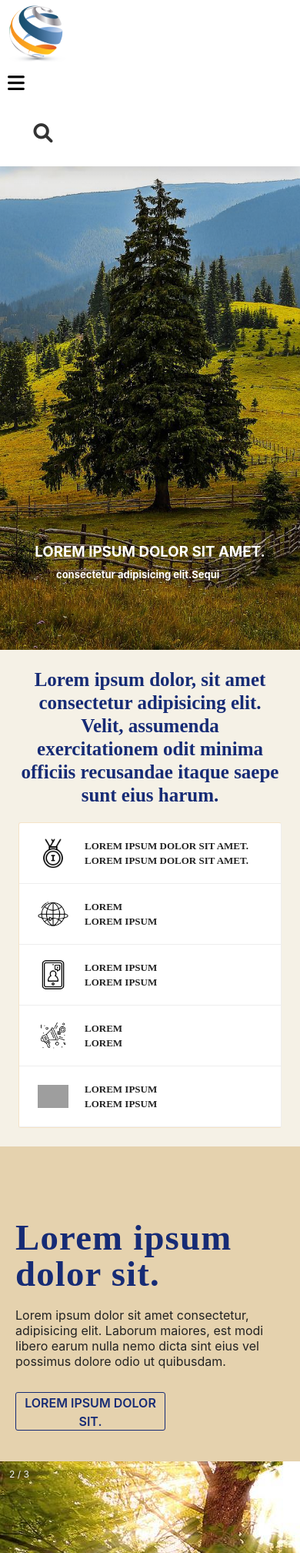
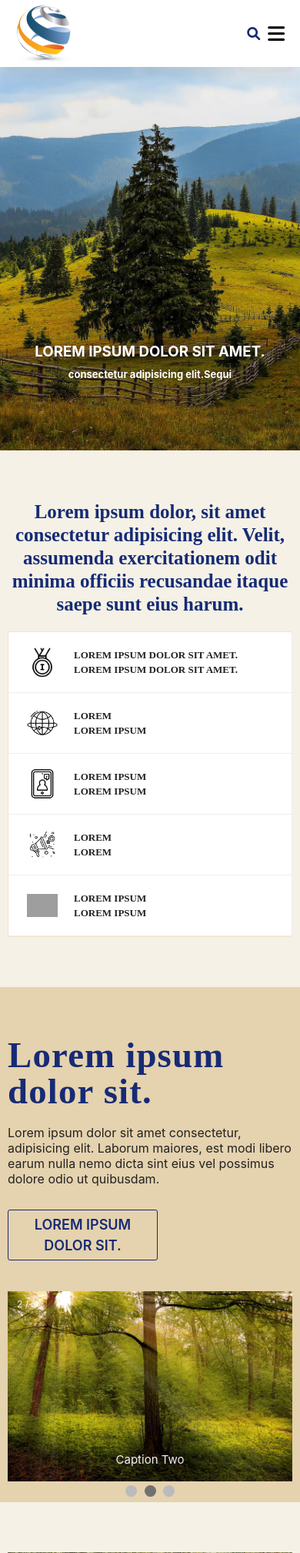
Before and after one commit to nthieu01072016/My-Viet-group-jsc, a PHP site: page / in a window 390 px wide. Shown: the top 2017 px of the page at 77% size. Run offline with PHP 8.4, Linux system fonts and the light colour scheme; some libraries are stand-ins or nearby versions; grey boxes are pictures that could not be loaded.

Commit message:
Add files via upload

```diff
--- a/css/style.css
+++ b/css/style.css
@@ -15,6 +17,12 @@ ul {
 
 html {
     overflow-x: hidden;
+    font-size: 18px;
+}
+
+.container {
+    max-width: 1170px;
+    margin: auto;
 }
 
 body {
@@ -26,13 +34,18 @@ body {
     background-color: #f5f1e6;
 }
 
+/* ======================================================TOP====================================================== */
 #header {
-    width: 100%;
+    position: fixed;
     background-color: #fff;
-    display: flex;
-    position: fixed;
     box-shadow: 0 .5rem 1rem rgba(0, 0, 0, .1);
     z-index: 1000;
+    min-width: 100%;
+
+}
+
+#header .container {
+    display: flex;
 }
 
 #header #top-logo {
@@ -126,9 +140,10 @@ body {
 }
 
 #header #search-icon {
-    font-size: 25px;
-    color: #333;
-    padding: 1.9rem;
+    font-size: 17px;
+    color: #162b75;
+    /* padding: 1.9rem; */
+    margin: 35px 0;
     cursor: pointer;
 }
 
@@ -244,18 +259,17 @@ body {
     text-align: center;
     color: #162b75;
     font-family: 'GaramondPremrPro';
-    margin: 65px;
+    margin: 65px 0;
 }
 
-.slogan .box-1 {
-    max-width: 810px;
+#content .slogan .box-1 {
+    max-width: 820px;
     margin: 0px auto;
 }
 
 #content .slogan .box-2 {
     background: #fff;
     border-radius: 3px;
-    max-width: 1170px;
     margin: 20px auto;
     border: 1px solid #dca4474d;
     display: flex;
@@ -263,7 +277,7 @@ body {
     flex-grow: 1;
 }
 
-.slogan .box-2 a {
+#content .slogan .box-2 a {
     display: flex;
     align-items: center;
     padding: 34px 18px;
@@ -272,12 +286,12 @@ body {
 
 }
 
-.slogan .box-2 a img {
+#content .slogan .box-2 a img {
     max-width: 40px;
     margin: 0px 11px;
 }
 
-.slogan .box-2 a div {
+#content .slogan .box-2 a div {
     text-align: left;
     font-weight: 600;
     font-size: 13px;
@@ -298,11 +312,10 @@ body {
 
 .box-4 {
     background: #e5d2ae;
-    padding-top: 95px;
+    padding-top: 65px;
 }
 
 .box-4 .box-4-1 {
-    max-width: 1170px;
     margin: 0px auto;
     margin-bottom: 40px;
 }
@@ -329,29 +342,40 @@ body {
 }
 
 .box-4 .box-4-1 .box-4-1-btn {
+    position: relative;
     border: 1px solid #162b75;
-    box-sizing: border-box;
     border-radius: 3px;
     color: #162b75;
     background: transparent;
     text-transform: uppercase;
     font-weight: 600;
-    height: 50px;
     width: 195px;
     align-items: center;
+    padding: 5px;
+}
+
+.box-4 .box-4-1 .box-4-1-btn:hover::after {
+    content: '';
+    position: absolute;
+    width: 100%;
+    height: 100%;
+    top: 0;
+    left: 0;
+    border: 1px solid;
 }
 
 .mySlides {
     display: none;
 }
 
-img {
+.slideshow-image {
     vertical-align: middle;
+    width: 100%;
+    height: auto;
 }
 
 /* Slideshow container */
 .slideshow-container {
-    max-width: 1170px;
     position: relative;
     margin: auto;
 }
@@ -681,11 +727,11 @@ img {
     #content .banner h1 {
         font-size: 13px;
         bottom: 70px;
-        min-width: 244px;
+        text-align: center;
+        width: 100%;
     }
 
     #content .slogan {
-        margin: 24px;
     }
 
     #content .slogan .box-2 {
@@ -702,18 +748,13 @@ img {
     }
 
     #content .box-4 .box-4-1 .box-4-1-1 {
-        margin-left: 24px;
-        margin-right: 24px;
     }
 
     #content .box-4 .box-4-1 .box-4-1-2 {
-        margin-left: 24px;
-        margin-right: 24px;
         font-size: 16px;
     }
 
     #content .box-4 .box-4-1 .box-4-1-btn {
-        margin-left: 24px;
 
     }
 
@@ -862,11 +899,11 @@ img {
     #content .banner h1 {
         font-size: 13px;
         bottom: 70px;
-        min-width: 244px;
+        text-align: center;
+        width: 100%;
     }
 
     #content .slogan {
-        margin: 24px;
     }
 
     #content .slogan .box-2 {
@@ -883,18 +920,13 @@ img {
     }
 
     #content .box-4 .box-4-1 .box-4-1-1 {
-        margin-left: 24px;
-        margin-right: 24px;
     }
 
     #content .box-4 .box-4-1 .box-4-1-2 {
-        margin-left: 24px;
-        margin-right: 24px;
         font-size: 16px;
     }
 
     #content .box-4 .box-4-1 .box-4-1-btn {
-        margin-left: 24px;
 
     }
 
@@ -933,6 +961,10 @@ img {
 /* ============================================================================================================================== */
 
 @media screen and (max-width: 450px) {
+
+    .container {
+        width: 370px;
+    }
 
     #header .nav .main-menu>li:hover>.sub-menu,
     #header .nav .main-menu>li .sub-menu>li:hover .sub-menu-child {
@@ -1036,6 +1068,8 @@ img {
 
     #content .banner {
         margin-top: 0;
+        aspect-ratio:2/3;
+        min-height: 450px;
     }
 
     #content .banner img {
@@ -1054,11 +1088,11 @@ img {
     #content .banner h1 {
         font-size: 13px;
         bottom: 70px;
-        min-width: 244px;
+        text-align: center;
+        width: 100%;
     }
 
     #content .slogan {
-        margin: 24px;
     }
 
     #content .slogan .box-2 {
@@ -1075,18 +1109,13 @@ img {
     }
 
     #content .box-4 .box-4-1 .box-4-1-1 {
-        margin-left: 20px;
-        margin-right: 20px;
     }
 
     #content .box-4 .box-4-1 .box-4-1-2 {
-        margin-left: 20px;
-        margin-right: 20px;
         font-size: 16px;
     }
 
     #content .box-4 .box-4-1 .box-4-1-btn {
-        margin-left: 20px;
 
     }
 
```
Also changed, not shown: other parts of css/style.css (+60 -39 lines).
